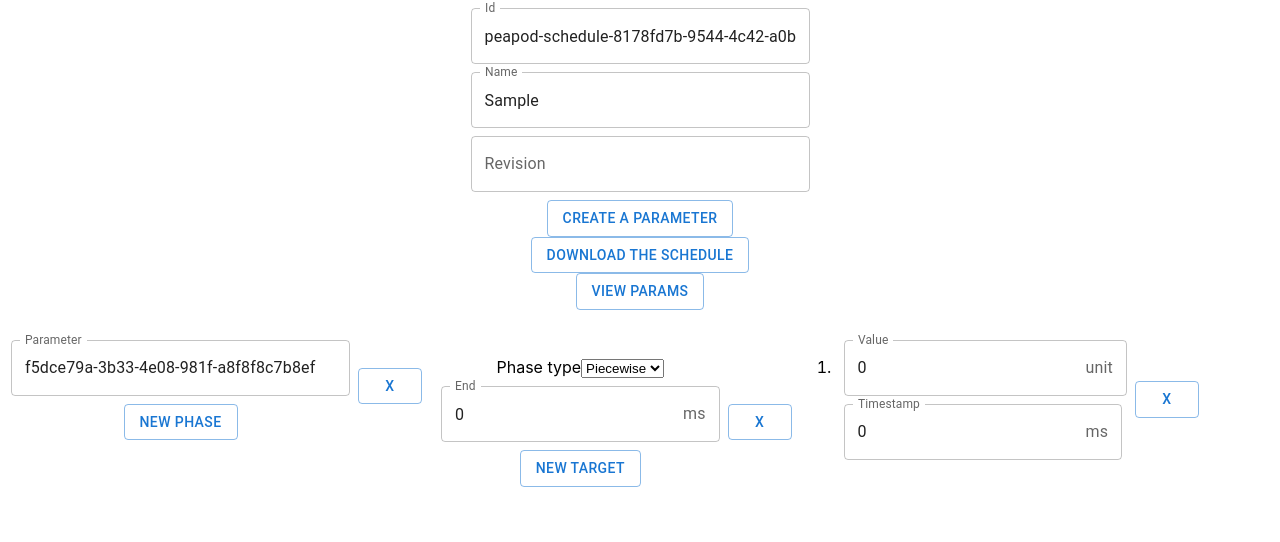
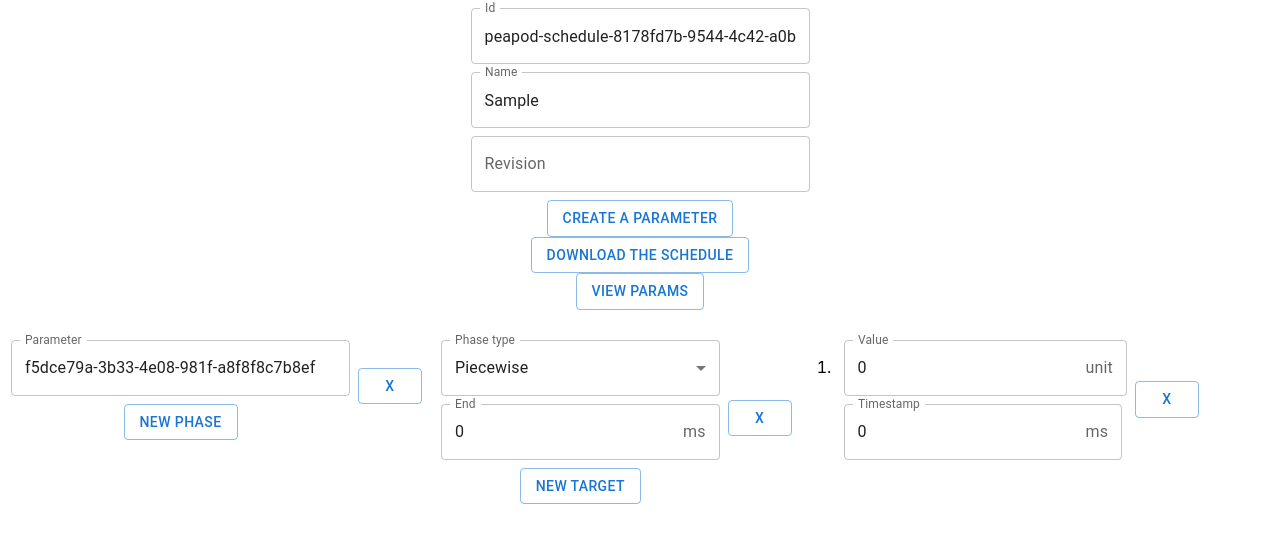
Before and after one commit to PeaPodTechnologies/schedule, a React (Create React App) app: page / in a window 1280 px wide. Both pictures are taken after typing "Sample" into the empty fields and a click on the button "CREATE A PARAMETER". Shown: the top 542 px of the page. Built offline with nearby package versions, Linux system fonts and the light colour scheme.

Commit message:
converted to material ui

```diff
--- /dev/null
+++ b/src/atoms/SelectBlock.css
@@ -0,0 +1,12 @@
+.selectBlock {
+	display: flex;
+	flex: content;
+	position: relative;
+	height: auto;
+	margin: 0.5rem;
+	text-align: left;
+}
+
+.selectBlock > div {
+	width: 100%;
+}
--- a/src/atoms/SelectBlock.tsx
+++ b/src/atoms/SelectBlock.tsx
@@ -1,6 +1,8 @@
+import { MenuItem, TextField } from '@mui/material';
 import { FC } from 'react';
 import { v4 as uuid } from 'uuid';
 import { toCapitalCase, toLabel } from '../utils';
+import './SelectBlock.css';
 
 export interface SelectBlockProps {
 	label: string;
@@ -11,9 +13,10 @@ export interface SelectBlockProps {
 
 const SelectBlock: FC<SelectBlockProps> = props => {
 	return (
-		<div>
-			<label htmlFor={props.label}>{toLabel(props.label)}</label>
-			<select
+		<div className="selectBlock">
+			<TextField
+				label={toLabel(props.label)}
+				select
 				value={props.selected}
 				onChange={event => props.onChange(event.target.value)}
 				name={props.label}
@@ -21,12 +24,12 @@ const SelectBlock: FC<SelectBlockProps> = props => {
 				{Object.entries(props.options).map(([key, value]) => {
 					return (
 						// need to choose the one that's selected
-						<option key={uuid()} value={value}>
+						<MenuItem key={uuid()} value={value}>
 							{toCapitalCase(key)}
-						</option>
+						</MenuItem>
 					);
 				})}
-			</select>
+			</TextField>
 		</div>
 	);
 };
```
